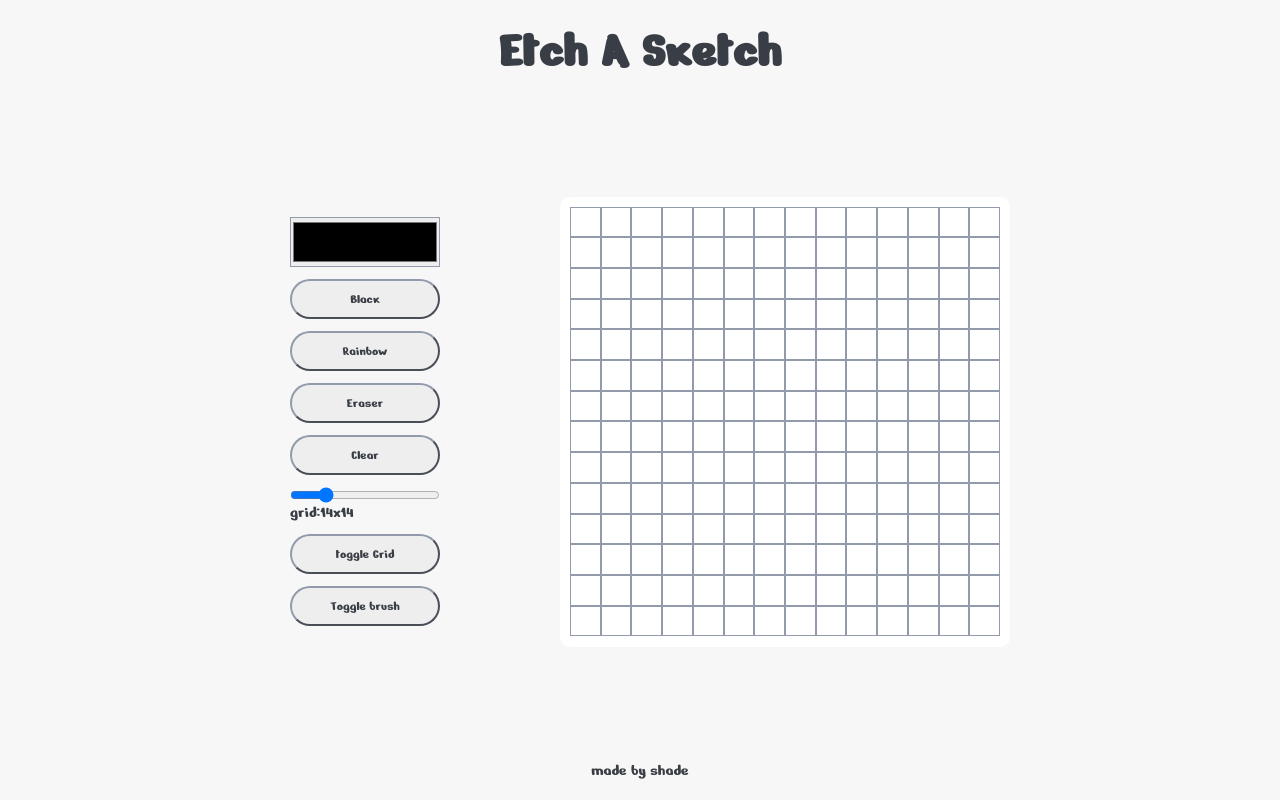
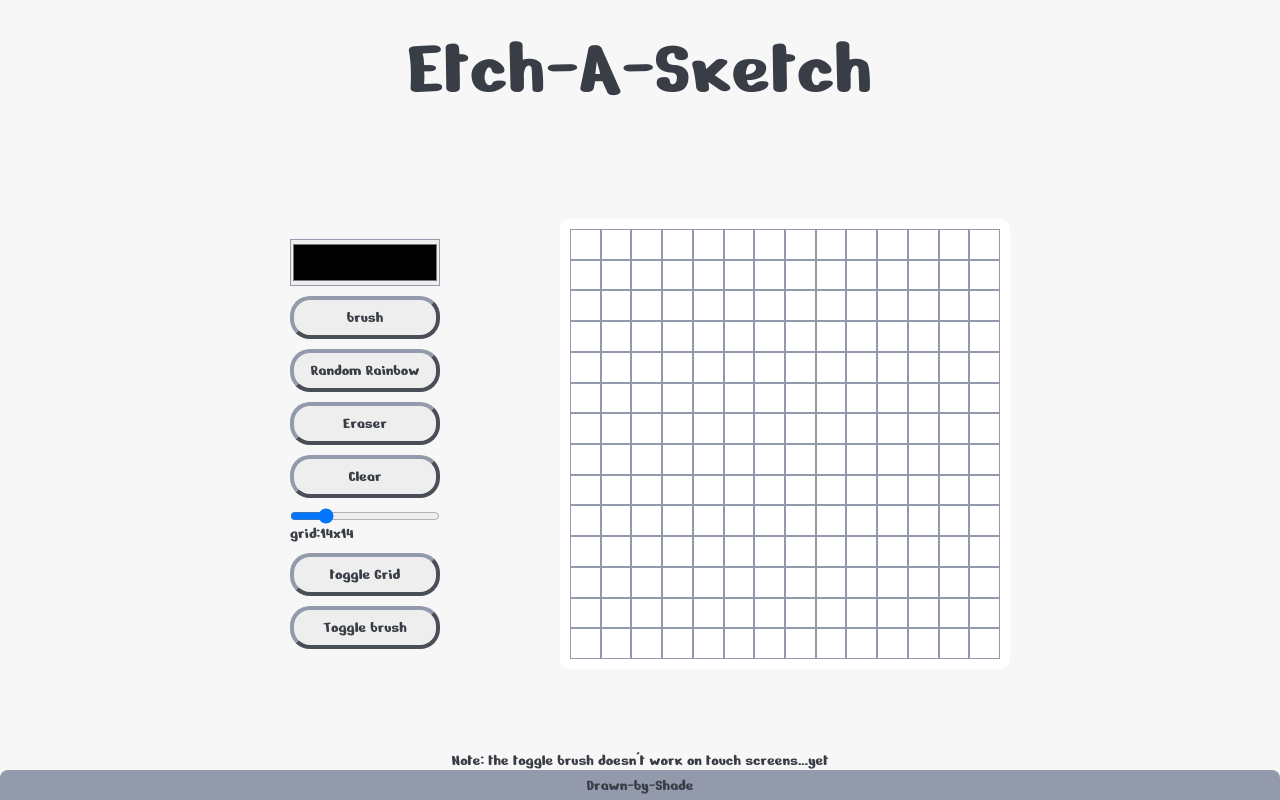
Before and after one commit to ShadeAyman/Etch-A-Sketch, a plain HTML site: page index.html in a window 1280 px wide. Drawn offline with Linux system fonts and the light colour scheme.

Commit message:
ui updates and some new logic

```diff
--- a/index.html
+++ b/index.html
@@ -12,12 +12,12 @@
 </head>
 
 <body>
-    <header class="header">Etch A Sketch</header>
+    <header id="header">Etch-A-Sketch</header>
     <div class="body">
         <div class="buttonscontainer">
             <input type="color" id="colorpicker" value="#000000">
-            <button id="black">Black</button>
-            <button id="Rainbow">Rainbow</button>
+            <button id="brush">brush</button>
+            <button id="Rainbow">Random Rainbow</button>
             <button id="eraser">Eraser</button>
             <button id="clear">Clear</button>
             <div>
@@ -30,7 +30,8 @@
         <div id="gridContainer">
         </div>
     </div>
-    <footer class="footer">made by shade</footer>
+    <p class="note">Note: the toggle brush doesn't work on touch screens...yet</p>
+    <footer id="footer">Drawn-by-Shade</footer>
 </body>
 
 </html>
--- a/styles.css
+++ b/styles.css
@@ -18,12 +18,15 @@ body
 }
 button
 {
-
-    padding: 10px 20px;
+    box-sizing: border-box;
+    padding: 8px 4px;
     border-radius: 20px;
     width: 150px;
     background-color: #EEEEEE;
     border-color: #929AAB;
+    font-size: 1em;
+    border-width: 4.0px;
+
 }
 button:hover
 {
@@ -33,13 +36,12 @@ border-color: #EEEEEE;
 
 
 /* --------------------------- */
-.header {
+#header {
     display: flex;
     justify-content: center;
     align-items: center;
     padding: 20px;
-    font-size: 4vw;
-    font-weight: bold;
+    font-size: 5em;
 }
 
 .body {
@@ -60,6 +62,7 @@ border-color: #EEEEEE;
     height: 450px;
     justify-content: space-between;
     padding: 20px;
+    gap: 10px;
 }
 #colorpicker
 {
@@ -95,13 +98,20 @@ border-color: #EEEEEE;
     justify-content: center;
     width: 150px;
 }
-
-.footer {
+.note
+{
+    text-align: center;
+}
+#footer {
     display: flex;
     justify-content: center;
     align-items: center;
-    padding: 20px;
+    height: 2vh;
+    padding: 15px;
+    border-top-left-radius: 8px;
+    border-top-right-radius: 8px;
 
+    background-color: #929AAB;
 }
 
 @media (max-width: 750px){
```
